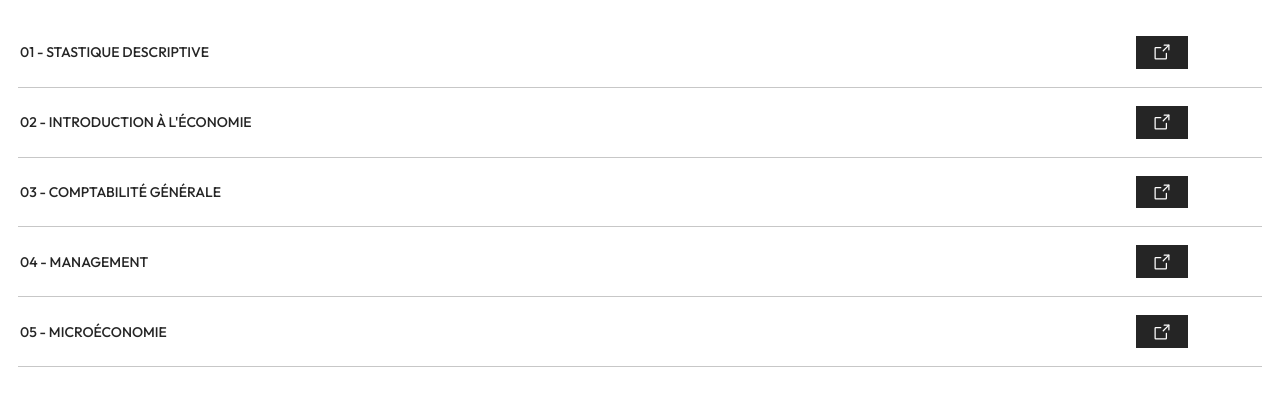
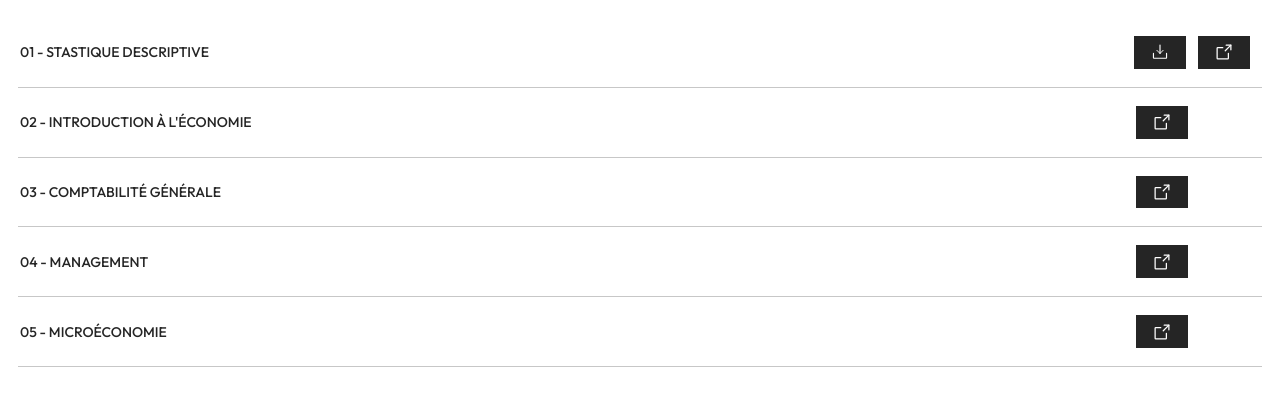
Before and after one commit to Hamza-DA/Cours, a plain HTML site: page index.html in a window 1280 px wide. Drawn offline with Linux system fonts and the light colour scheme.

Commit message:
add quick view feature

```diff
--- a/index.html
+++ b/index.html
@@ -62,6 +62,19 @@
             </td>
             <td>
                 <a href="https://drive.google.com/uc?export=download&id=118S451l2wrOArgtGdDM5O60CWuy2Odg9">
+                    <svg width="20" height="20" viewBox="0 0 20 21" fill="none" xmlns="http://www.w3.org/2000/svg">
+                        <path d="M6.71875 8.73471L10 12.016L13.2812 8.73471" stroke="white" stroke-width="1"
+                            stroke-linecap="round" stroke-linejoin="round" />
+                        <path d="M10 3.26596V12.016" stroke="white" stroke-width="1.2" stroke-linecap="round"
+                            stroke-linejoin="round" />
+                        <path
+                            d="M16.875 12.016V16.391C16.875 16.5567 16.8092 16.7157 16.6919 16.8329C16.5747 16.9501 16.4158 17.016 16.25 17.016H3.75C3.58424 17.016 3.42527 16.9501 3.30806 16.8329C3.19085 16.7157 3.125 16.5567 3.125 16.391V12.016"
+                            stroke="white" stroke-width="1.2" stroke-linecap="round" stroke-linejoin="round" />
+                    </svg>
+                </a>
+            </td>
+            <td>
+                <a target="_blank" href="https://drive.google.com/file/d/118S451l2wrOArgtGdDM5O60CWuy2Odg9/view">
                     <svg xmlns="http://www.w3.org/2000/svg" width="20" height="20" fill="#fff" viewBox="0 0 256 256">
                         <rect width="20" height="20" fill="none"></rect>
                         <polyline points="216 100 216 40 156 40" fill="none" stroke="#fff" stroke-linecap="round"
```
